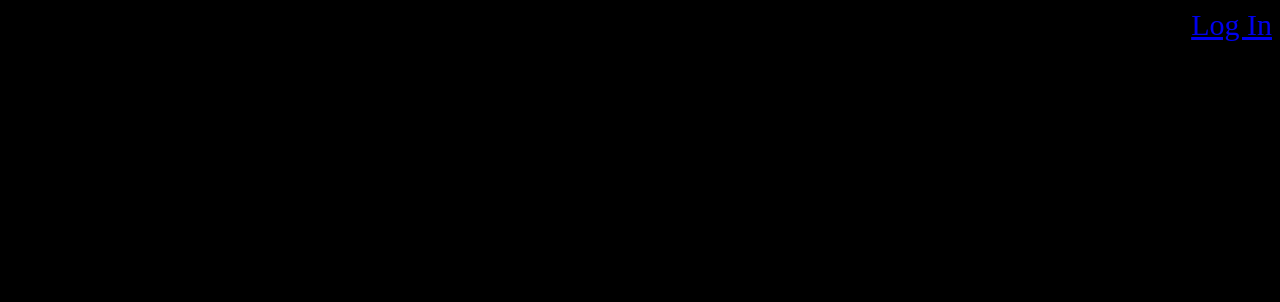
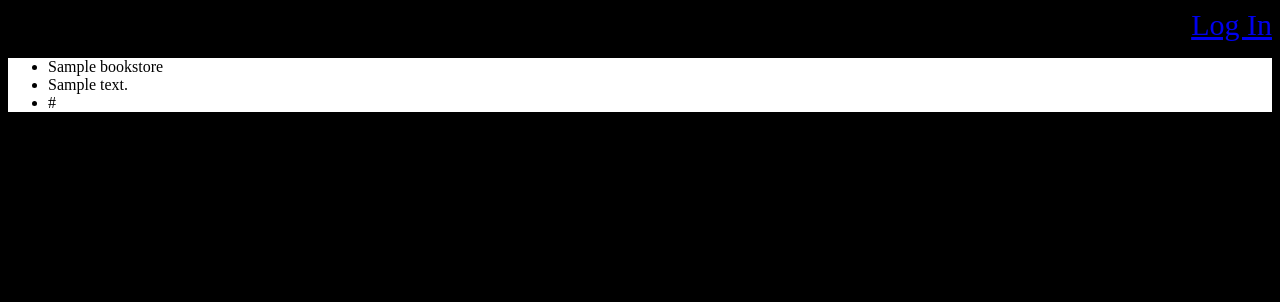
Before and after one commit to johnrobertmahlan/Bookworms-United, a Node server app: page /bookstores in a window 1280 px wide. Before the commit the part shown is almost empty. Shown: the top 302 px of the page. Run offline with Node 20, Linux system fonts and the light colour scheme; tables that the repository leaves empty hold one stand-in row (values such as "Sample post"); some libraries are stand-ins or nearby versions.

Commit message:
add ability to display bookstores that were added

```diff
--- a/public/css/style.css
+++ b/public/css/style.css
@@ -26,3 +26,7 @@ a:visited {
 #add-bookstore {
     background-color: white;
 }
+
+#bookstore-display {
+    background-color: white;
+}
--- a/views/bookstores/index.ejs
+++ b/views/bookstores/index.ejs
@@ -1,6 +1,14 @@
 <%- include('../partials/header') %>
 
-
+<div id="bookstore-display">
+    <% bookstores.forEach(function(bookstore) { %>
+        <ul>
+            <li><%= bookstore.name %></li>
+            <li><%= bookstore.address %></li>
+            <li><%= bookstore.website %></li>
+        </ul>
+    <% }); %>
+</div>
 
 
 <%- include('../partials/footer') %>
```
